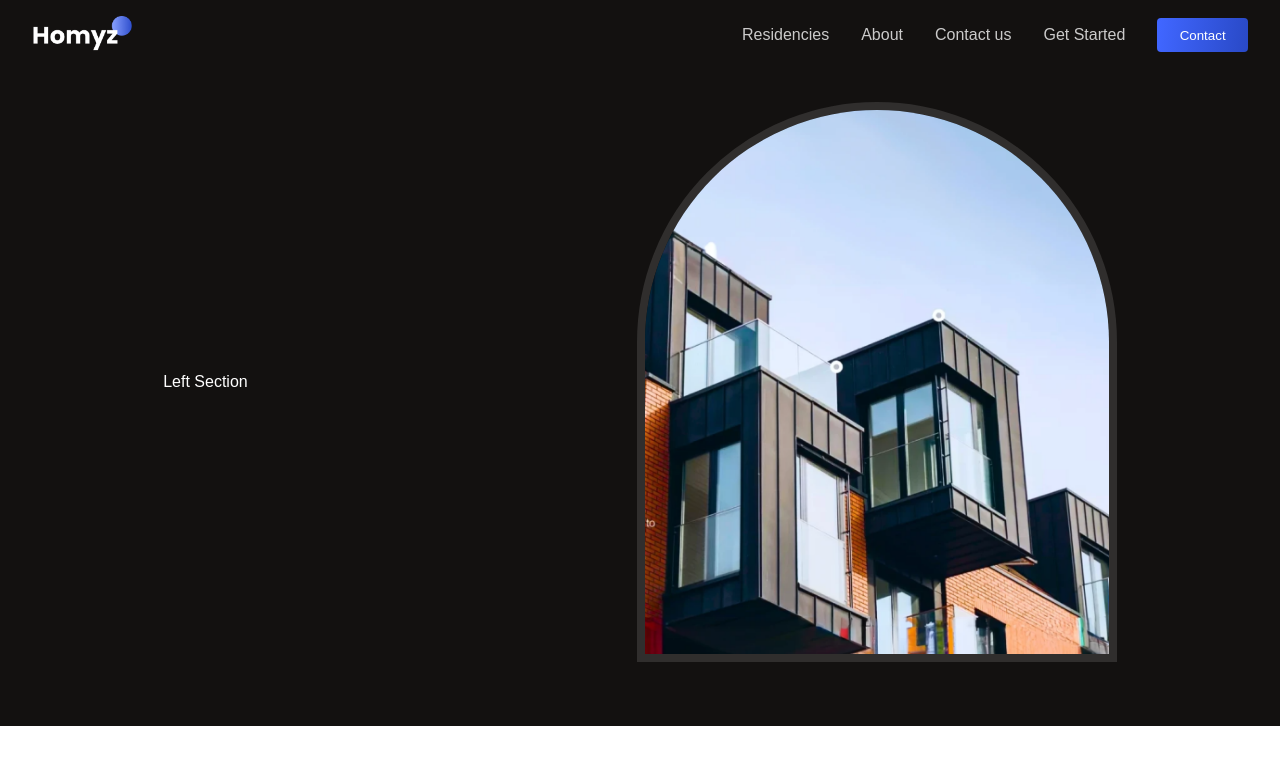
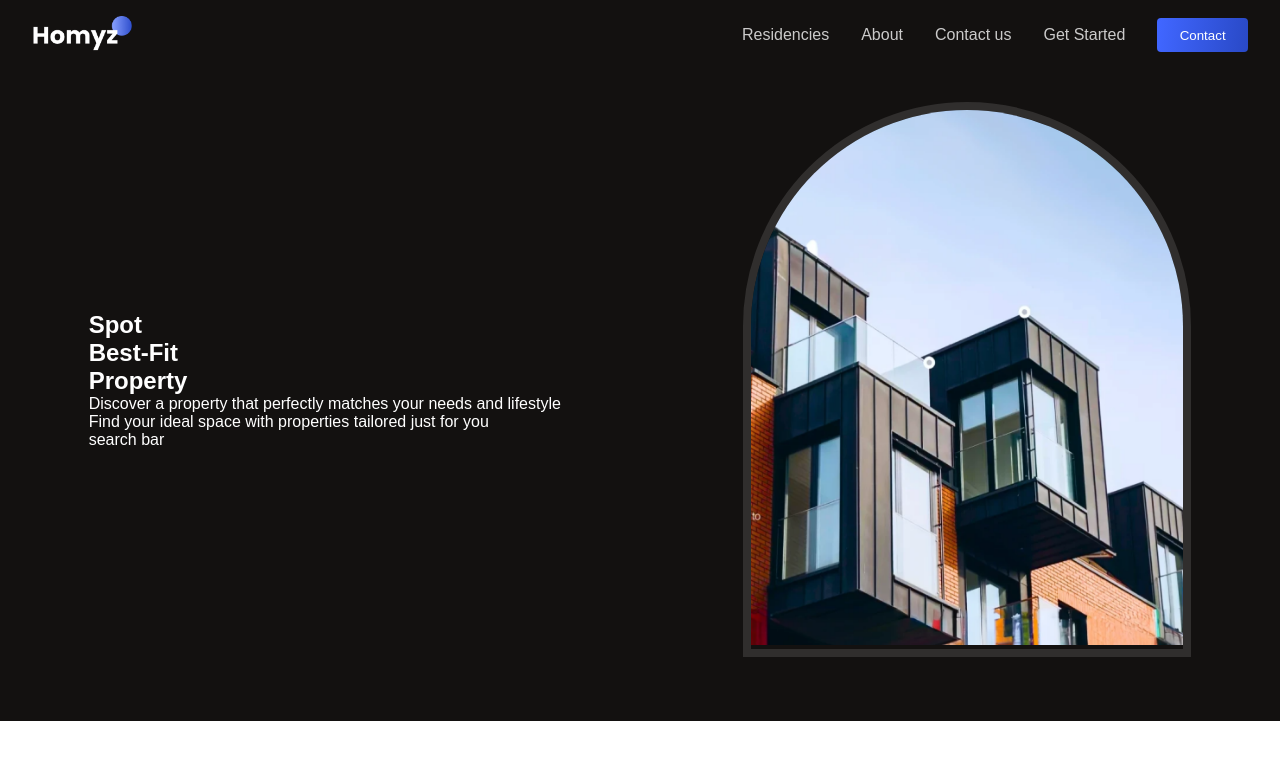
Before and after one commit to Anshul123B/Real-Estate-Website, a React (Vite) app in the folder Real-Estate-Website/: page / in a window 1280 px wide. Shown: the top 764 px of the page. Built offline with nearby package versions, Linux system fonts and the light colour scheme.

Commit message:
hero updated

```diff
--- a/Real-Estate-Website/src/components/Hero/Hero.css
+++ b/Real-Estate-Website/src/components/Hero/Hero.css
@@ -12,15 +12,15 @@
 
 /*Right Side*/
  .image-container{
-    width: 30rem;
-    height: 35rem;
+    width: 28rem;
+    height: 35srem;
     overflow: hidden;
     border-radius: 15rem 15rem 0 0;
     border: 8px solid rgba(255, 255, 255,0.12);
  }
 
  .hero-right{
-    margin-left: 32%;
+    margin-left: 15%;
  }
  .image-container>img{
     width: 100%;
--- a/Real-Estate-Website/src/components/Hero/Hero.jsx
+++ b/Real-Estate-Website/src/components/Hero/Hero.jsx
@@ -7,10 +7,26 @@ const Hero = () => {
       <section className="hero-wrapper">
         <div className="paddings innerwidth flexCenter hero-center">
 
+            {/*Left Side*/}
             <div className="hero-left">
-                Left Section
+                <div className="hero-title">
+                    <h1>
+                        Spot <br/>
+                        Best-Fit <br/> Property
+                    </h1>
+                </div>
+
+                <div className=" flexColStart hero-dis">
+                    <span>Discover a property that perfectly matches your needs and lifestyle</span>
+                    <span>Find your ideal space with properties tailored just for you</span>
+                </div>
+
+                <div className="search-bar">
+                    search bar
+                </div>
             </div>
 
+            {/*Right side*/}
             <div className=" flexCenter hero-right">
                 <div className="image-container">
                     <img src="./hero-image.png" alt=""/>
```
